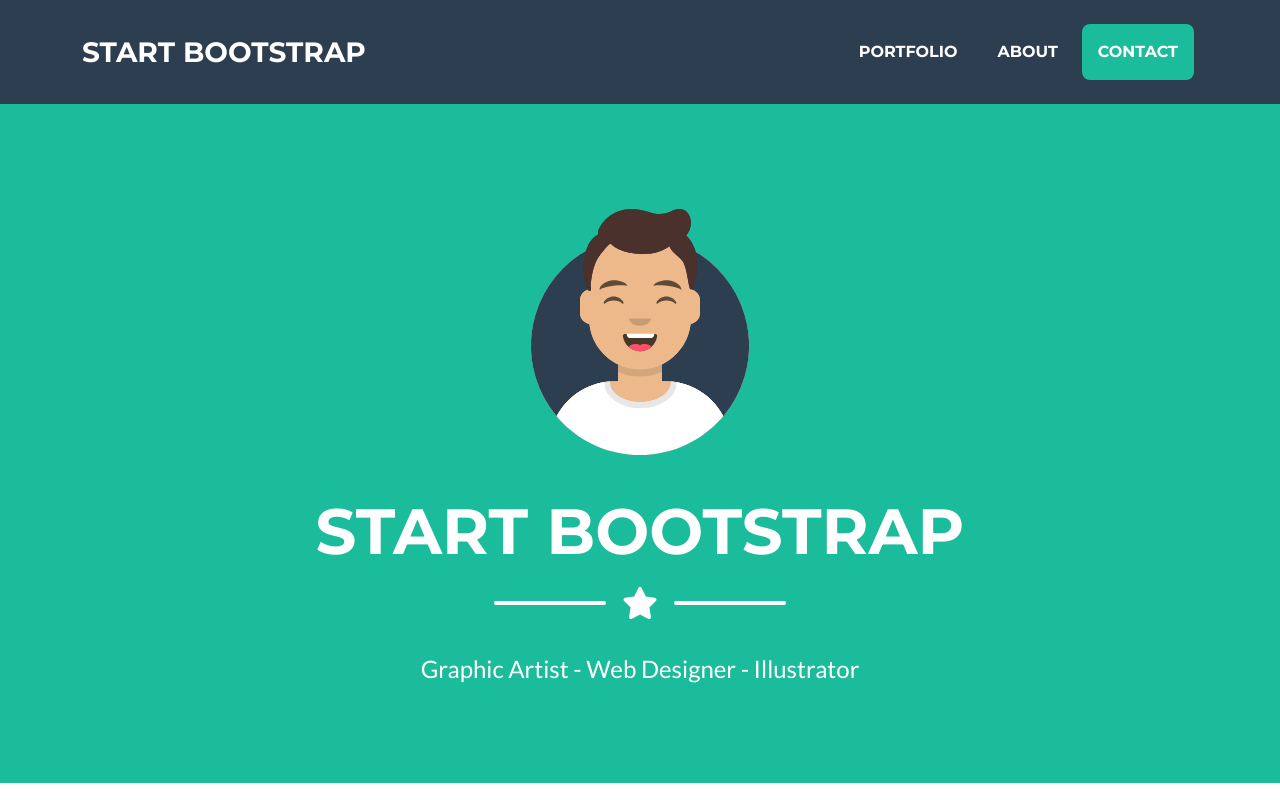
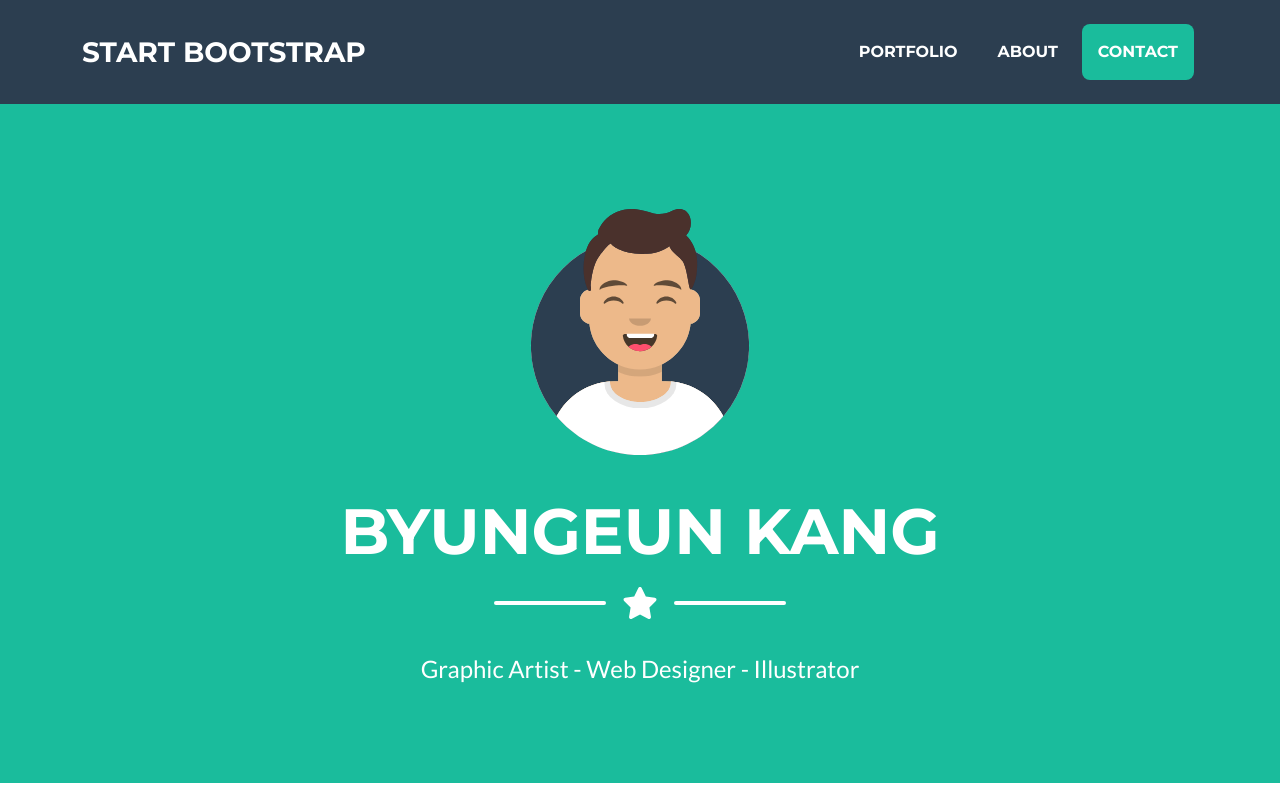
Before and after one commit to RubyBro/RubyBro.github.io, a plain HTML site: page index.html in a window 1280 px wide. Shown: the top 800 px of the page. Drawn offline with nearby package versions, Linux system fonts and the light colour scheme.

Commit message:
Byungeun

```diff
--- a/index.html
+++ b/index.html
@@ -40,7 +40,7 @@
                 <!-- Masthead Avatar Image-->
                 <img class="masthead-avatar mb-5" src="assets/img/avataaars.svg" alt="..." />
                 <!-- Masthead Heading-->
-                <h1 class="masthead-heading text-uppercase mb-0">Start Bootstrap</h1>
+                <h1 class="masthead-heading text-uppercase mb-0">Byungeun Kang</h1>
                 <!-- Icon Divider-->
                 <div class="divider-custom divider-light">
                     <div class="divider-custom-line"></div>
```
